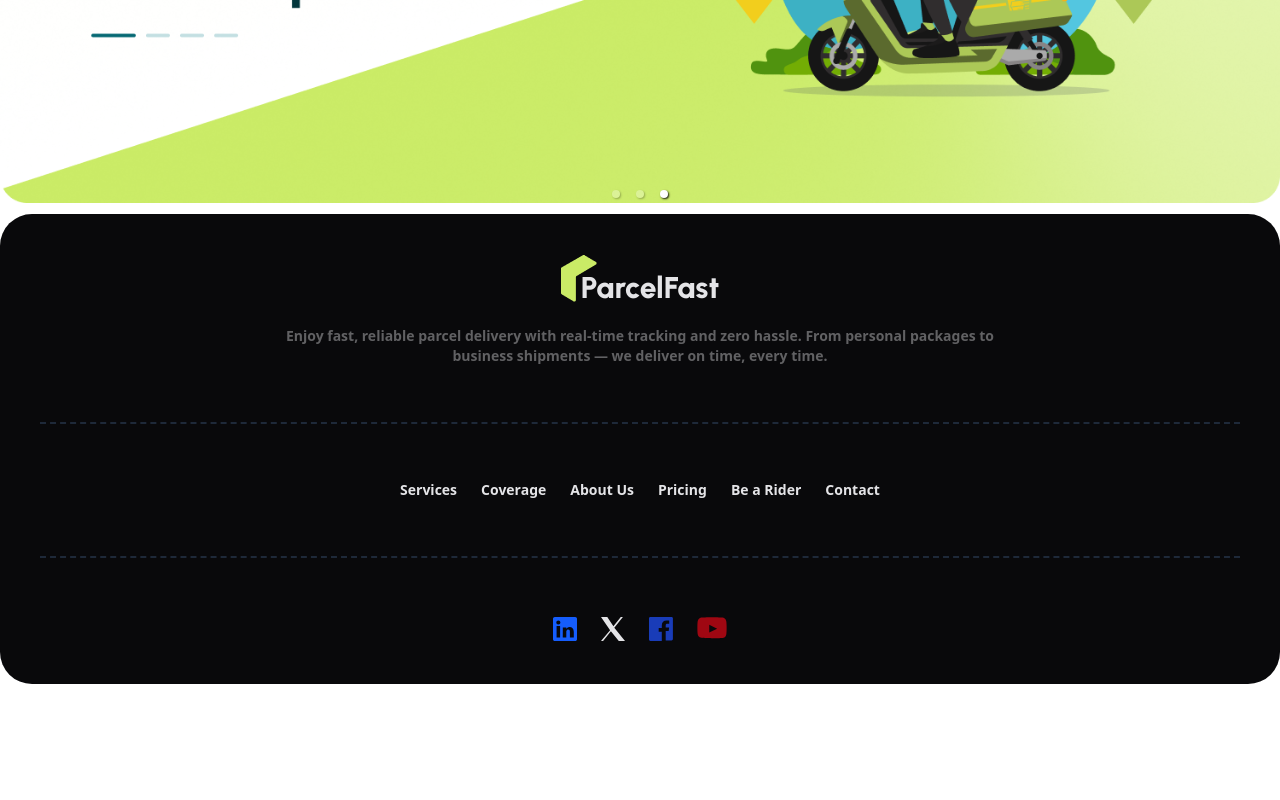
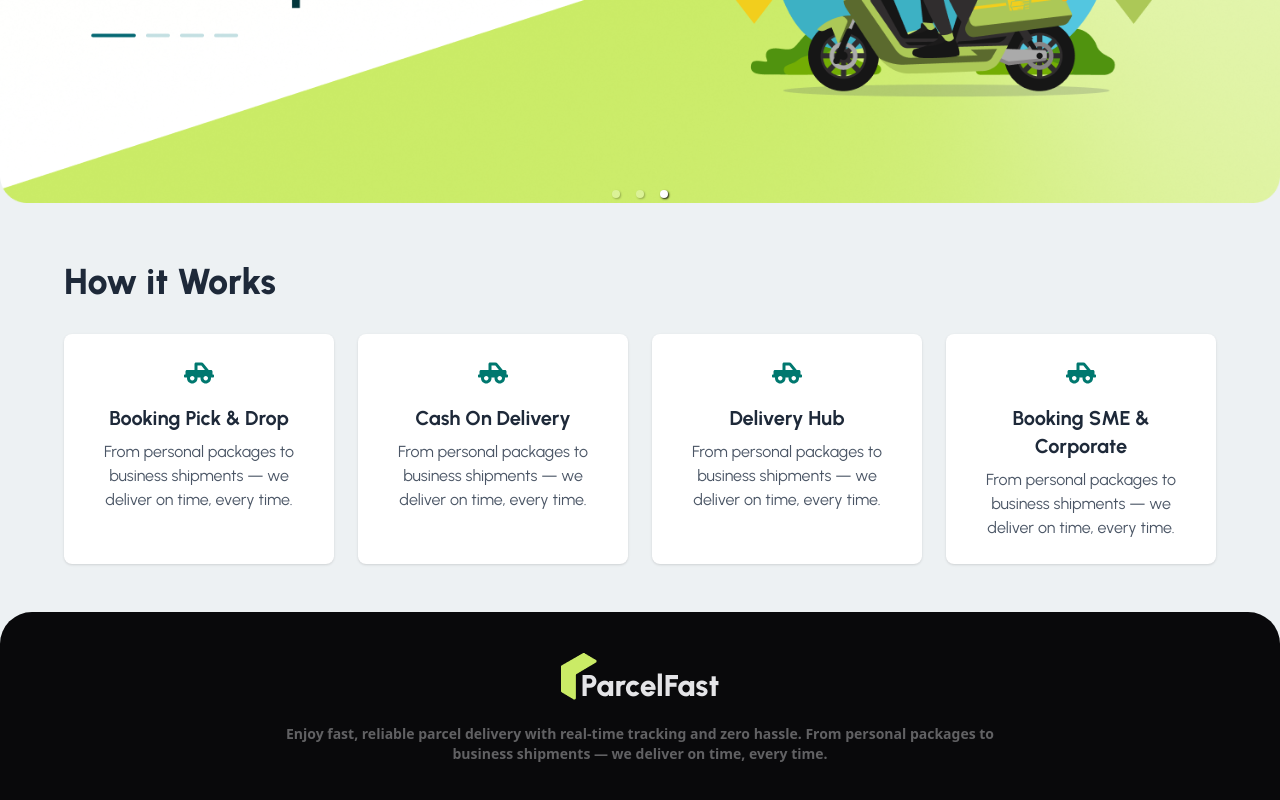
Before and after one commit to afrin19sanjana/parcel-fast, a React (Vite) app: page / in a window 1280 px wide. Shown: the part 460-1260 px from the top of the page. Before the commit the page ends 1144 px from the top, so only its background shows below. Built offline with nearby package versions, Linux system fonts and the light colour scheme.

Commit message:
how it works section added to the app

```diff
--- /dev/null
+++ b/src/components/HowItWorks.jsx
@@ -0,0 +1,47 @@
+import React from 'react';
+import { FaTruckPickup } from 'react-icons/fa';
+
+const items = [
+  {
+    title: 'Booking Pick & Drop',
+    desc: 'From personal packages to business shipments — we deliver on time, every time.',
+  },
+  {
+    title: 'Cash On Delivery',
+    desc: 'From personal packages to business shipments — we deliver on time, every time.',
+  },
+  {
+    title: 'Delivery Hub',
+    desc: 'From personal packages to business shipments — we deliver on time, every time.',
+  },
+  {
+    title: 'Booking SME & Corporate',
+    desc: 'From personal packages to business shipments — we deliver on time, every time.',
+  },
+];
+
+const HowItWorks = () => {
+  return (
+    <section className="bg-[#edf1f3] py-12 px-4 urbanist">
+      <div className="max-w-6xl mx-auto">
+        <h2 className="text-xl md:text-4xl font-extrabold  text-gray-800 mb-8">How it Works</h2>
+        <div className="grid grid-cols-1 sm:grid-cols-2 md:grid-cols-4 gap-6">
+          {items.map((item, idx) => (
+            <div
+              key={idx}
+              className="bg-white rounded-lg shadow-sm p-6 text-center hover:shadow-md transition"
+            >
+              <div className="flex justify-center text-teal-700 text-3xl mb-4">
+                <FaTruckPickup />
+              </div>
+              <h3 className="font-bold  text-gray-800 mb-2 text-xl">{item.title}</h3>
+              <p className=" text-gray-600 text-md">{item.desc}</p>
+            </div>
+          ))}
+        </div>
+      </div>
+    </section>
+  );
+};
+
+export default HowItWorks;
--- a/src/main.jsx
+++ b/src/main.jsx
@@ -10,6 +10,9 @@ import { router } from './route/Router.jsx';
 
 createRoot(document.getElementById('root')).render(
   <StrictMode>
-     <RouterProvider router={router} />
+    <div className="bg-[#edf1f3]">
+ <RouterProvider router={router} />
+    </div>
+
   </StrictMode>,
 )
--- a/src/pages/homepage/Home.jsx
+++ b/src/pages/homepage/Home.jsx
@@ -1,10 +1,12 @@
 import React from 'react'
 import Banner from '../../components/Banner'
+import HowItWorks from '../../components/HowItWorks'
 
 const Home = () => {
   return (
    <>
    <Banner></Banner>
+   <HowItWorks></HowItWorks>
    </>
   )
 }
```
